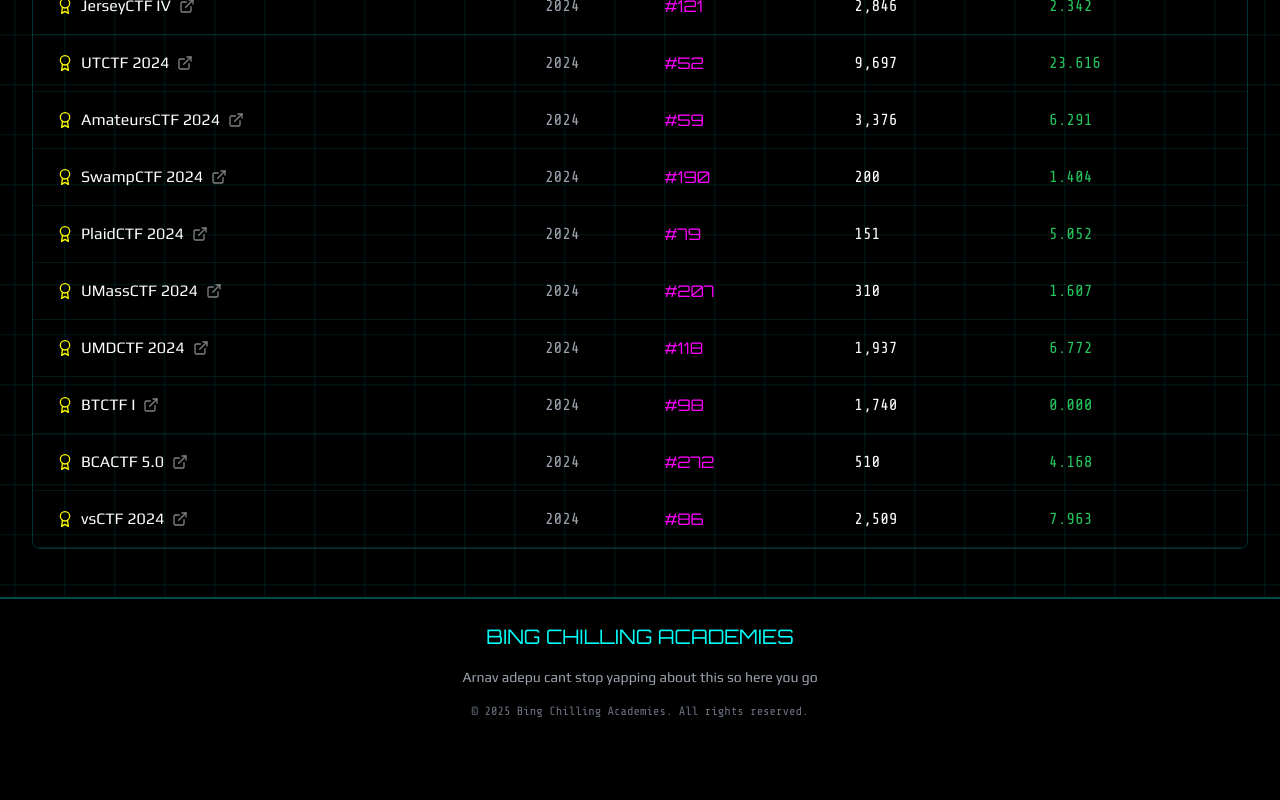
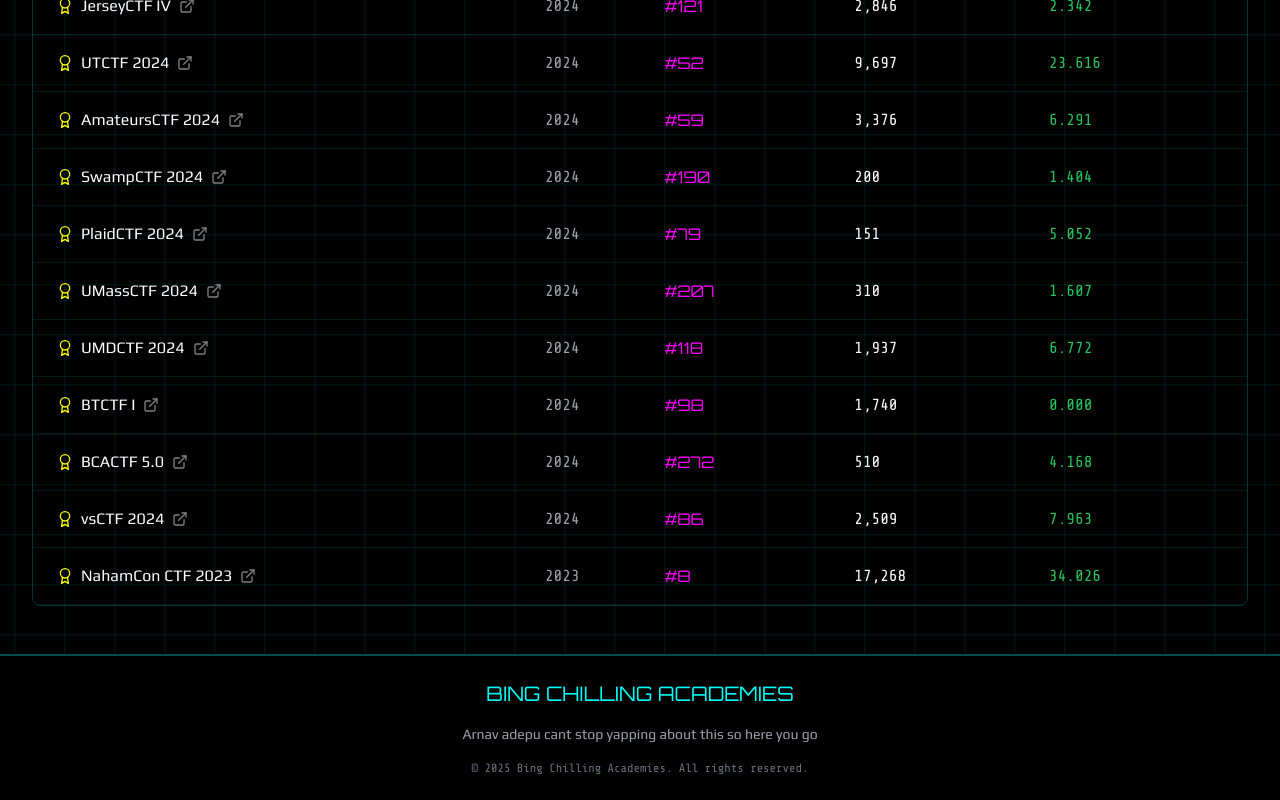
Before and after one commit to colding10/bing-chilling-academies-website-new, a Next.js app: page /achievements in a window 1280 px wide. Shown: the part 1080-1880 px from the top of the page. Before the commit the page ends 1823 px from the top, so only its background shows below. Built offline with nearby package versions, Linux system fonts and the light colour scheme.

Commit message:
add nahamcon ctf from bcfc

```diff
--- a/app/achievements/page.tsx
+++ b/app/achievements/page.tsx
@@ -195,6 +195,14 @@ const achievements: Achievement[] = [
     year: 2024,
     eventUrl: "https://ctftime.org/event/2230",
   },
+  {
+    event: "NahamCon CTF 2023",
+    placement: 8,
+    ctfPoints: 17268,
+    ratingPoints: 34.026,
+    year: 2023,
+    eventUrl: "https://ctftime.org/event/2023",
+  }
 ];
 
 type YearFilter = number | "all";
```
